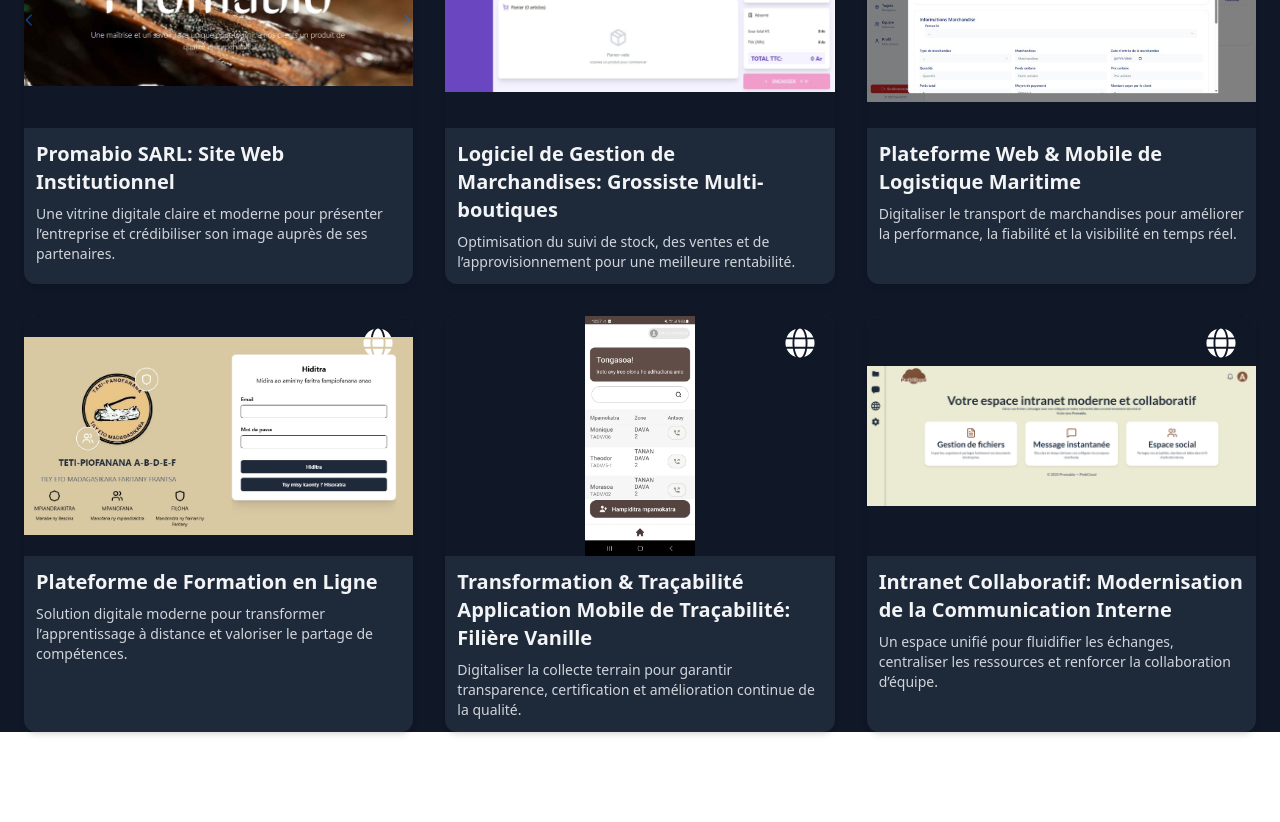
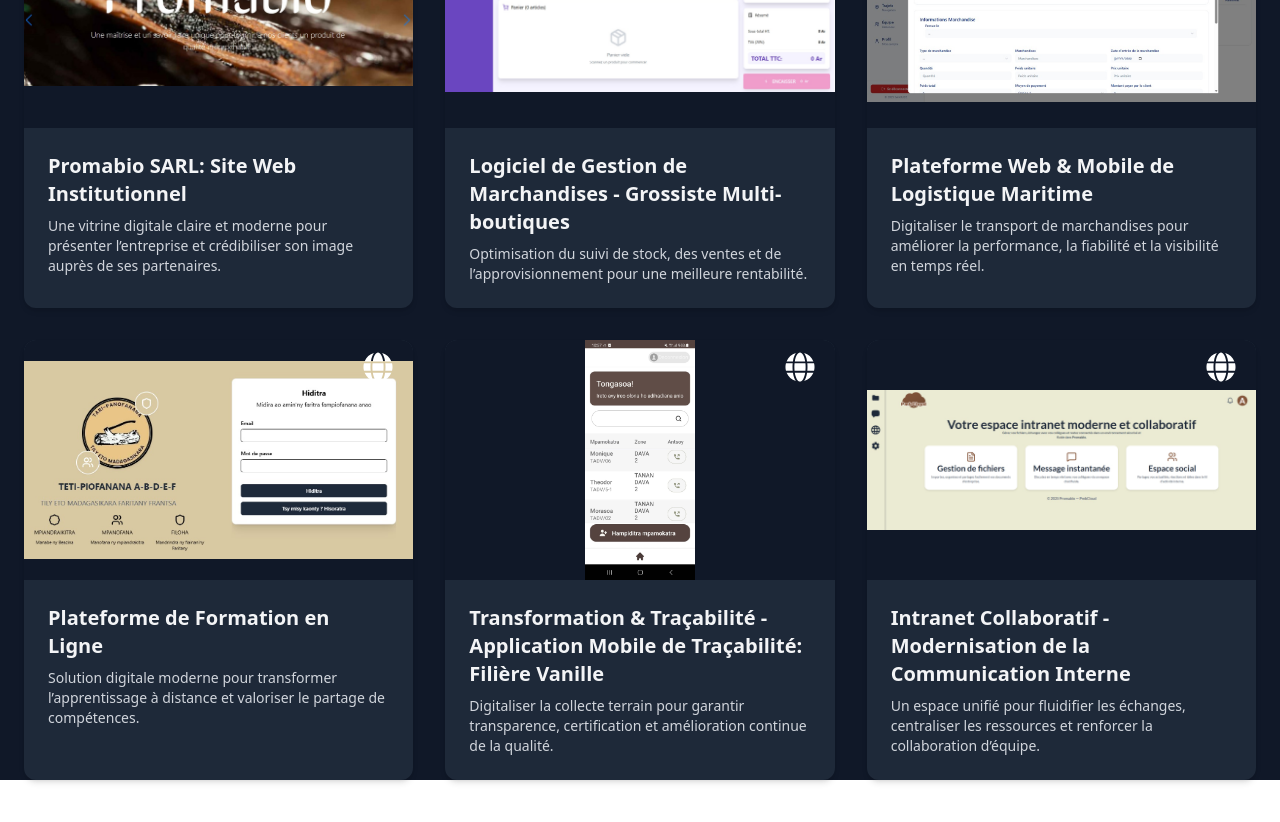
Before and after one commit to LaMa-Log/Portfolio, a React (Vite) app in the folder frontend/: page /projects in a window 1280 px wide. Shown: the part 360-1182 px from the top of the page. Built offline with nearby package versions, Linux system fonts and the light colour scheme.

Commit message:
Version projets sans date

```diff
--- a/frontend/src/components/body/project.tsx
+++ b/frontend/src/components/body/project.tsx
@@ -22,7 +22,7 @@
   },
 
     {
-    title: "Logiciel de Gestion de Marchandises: Grossiste Multi-boutiques",
+    title: "Logiciel de Gestion de Marchandises - Grossiste Multi-boutiques",
     image: SupermarchePro,
     description: "Optimisation du suivi de stock, des ventes et de l’approvisionnement pour une meilleure rentabilité.",
     link:"https://portfolio-six-theta-qsmr10tp8l.vercel.app/"
@@ -43,14 +43,14 @@
     link: "/projects/web-development"
   },
         {
-    title: "Transformation & Traçabilité Application Mobile de Traçabilité: Filière Vanille",
+    title: "Transformation & Traçabilité - Application Mobile de Traçabilité: Filière Vanille",
     image: grossiste,
     description: "Digitaliser la collecte terrain pour garantir transparence, certification et amélioration continue de la qualité.",
     link:"https://portfolio-six-theta-qsmr10tp8l.vercel.app/"
   },
 
   {
-    title: "Intranet Collaboratif: Modernisation de la Communication Interne",
+    title: "Intranet Collaboratif - Modernisation de la Communication Interne",
     image: intranet,
     description: "Un espace unifié pour fluidifier les échanges, centraliser les ressources et renforcer la collaboration d’équipe.",
     link: "/projects/web-development"
@@ -102,7 +102,7 @@
               />
             </div>
             {/* Content */}
-            <motion.div className="p-3">
+            <motion.div className="p-6">
               <h2 className="text-xl font-bold mb-2">{project.title}</h2>
               <p className="text-sm text-gray-300">{project.description}</p>
             </motion.div>
```
